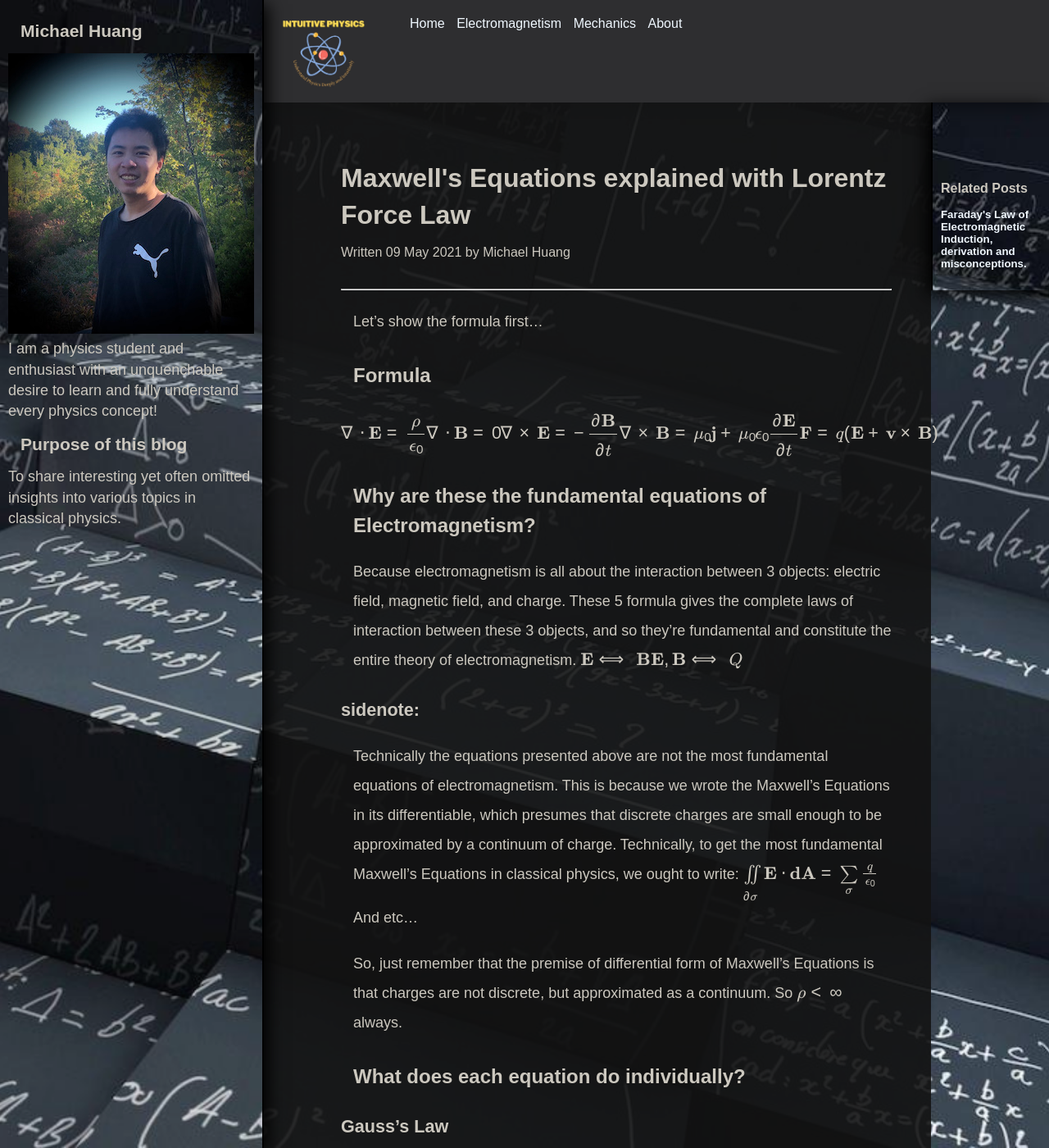
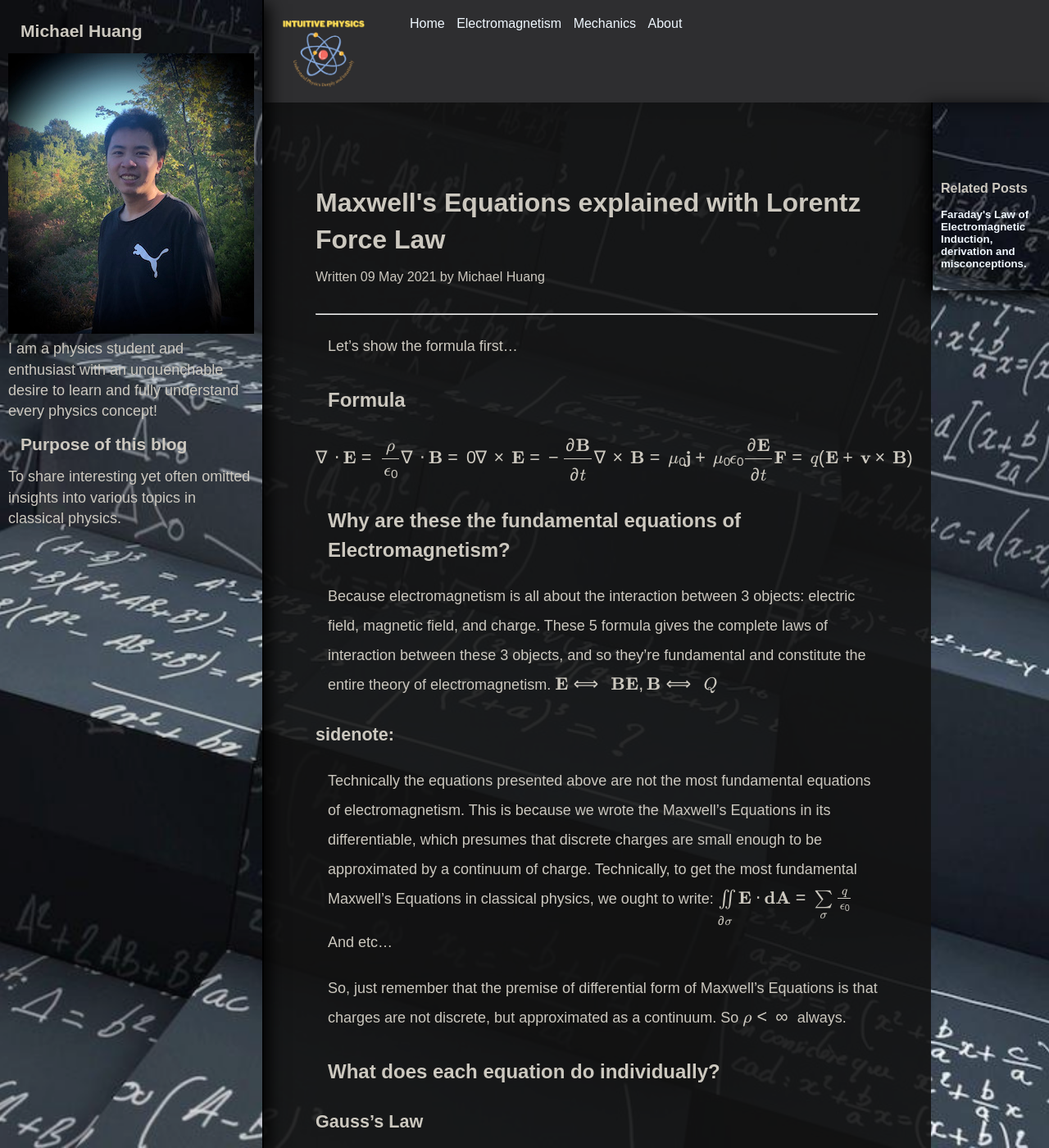
Before and after one commit to IntuitivePhysics/IntuitivePhysics, a Jekyll site: the page built from _posts/2021-05-09-maxwell-equations-overview.md, in a window 1280 px wide and 1400 px high. Shown: the whole window at 82% size. Built offline with Jekyll 4.4.1, drawn with Linux system fonts in a browser that asks for light colours; formulas are drawn with MathJax 3.

Commit message:
change padding

```diff
--- a/_sass/main.scss
+++ b/_sass/main.scss
@@ -239,10 +239,8 @@ footer{
 
 .post-content{
     background-color: rgba(19, 19, 19, 0.9);
-    padding:35px;
-    padding-left: 10%;
+    padding:65px;
     width: 85%;
-    padding-right: 5%;
     box-sizing: border-box;
 }
 
@@ -321,8 +319,8 @@ footer{
         margin-left: 2%;
         margin-right: 2%;
         padding-left: 25px;
+        padding-right: 25px;
         width: 96%;
-        padding-right: 25px;
         border: 2px solid black;
         box-shadow: 0px 5px 20px 0px black;
     }
```
